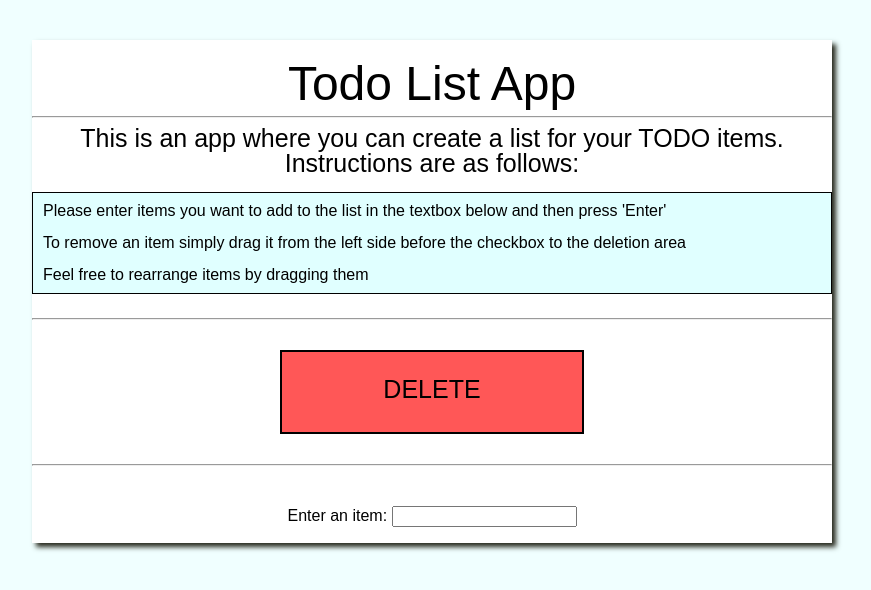
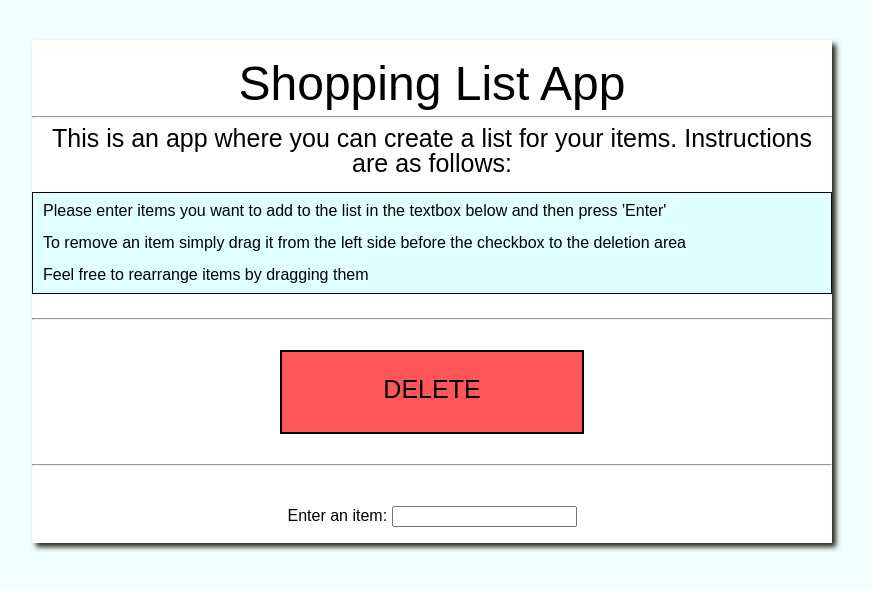
Before and after one commit to folasm87/todo, a plain HTML site: page index.html in a window 1280 px wide. Shown: the whole page, without its empty margins (208-1079 px from the left). Drawn offline with nearby package versions, Linux system fonts and the light colour scheme.

Commit message:
Todo App

```diff
--- a/index.html
+++ b/index.html
@@ -9,15 +9,15 @@
        <script src="jquery-2.0.0.min.js"></script>
 		 <script src="http://ajax.googleapis.com/ajax/libs/jqueryui/1.10.3/jquery-ui.min.js"></script>
 		 <script src="app.js"></script>
-		 <title>TODO APP</title>
+		 <title>Shopping List APP</title>
 	</head>
 
 	<body>
 
 		<div id="center">
-			<h2>Todo List App</h2>
+			<h2>Shopping List App</h2>
 			<hr>
-			<p>This is an app where you can create a list for your TODO items.  Instructions are as follows:</p>
+			<p>This is an app where you can create a list for your items.  Instructions are as follows:</p>
 			<br>
 			<ul id="instructions">
 				<li>Please enter items you want to add to the list in the textbox below and then press 'Enter'</li>
@@ -43,12 +43,7 @@
 			<br/>
 			<div>
 				<ul id="list">
-					<!--<li class="listItem">
-						<form>
-							<input class="check" type="checkbox">
-							<span class="checkable">Hello World</span>
-						</form>
-					</li>-->
+
 				</ul>
 			</div>
 		</div>
```
